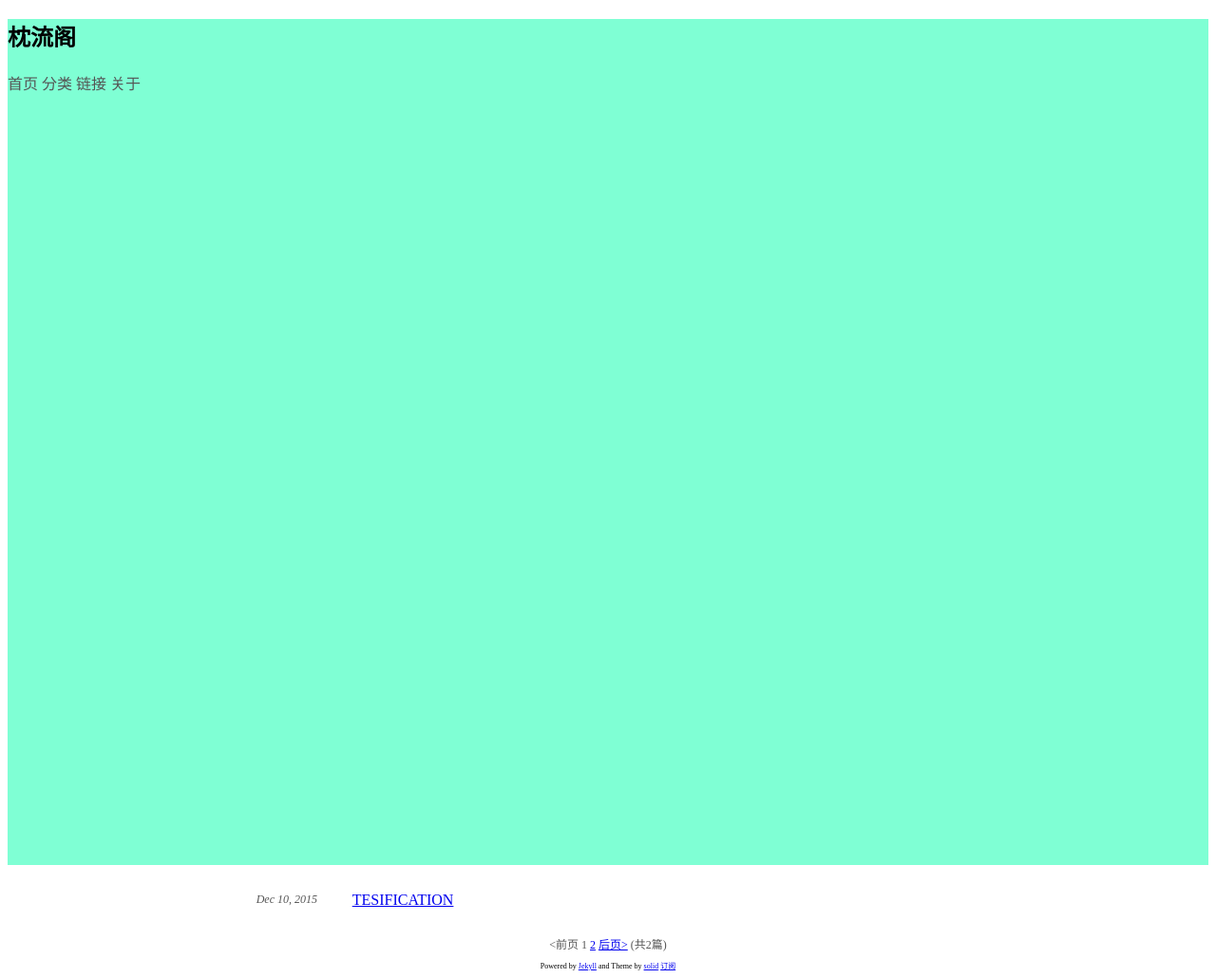
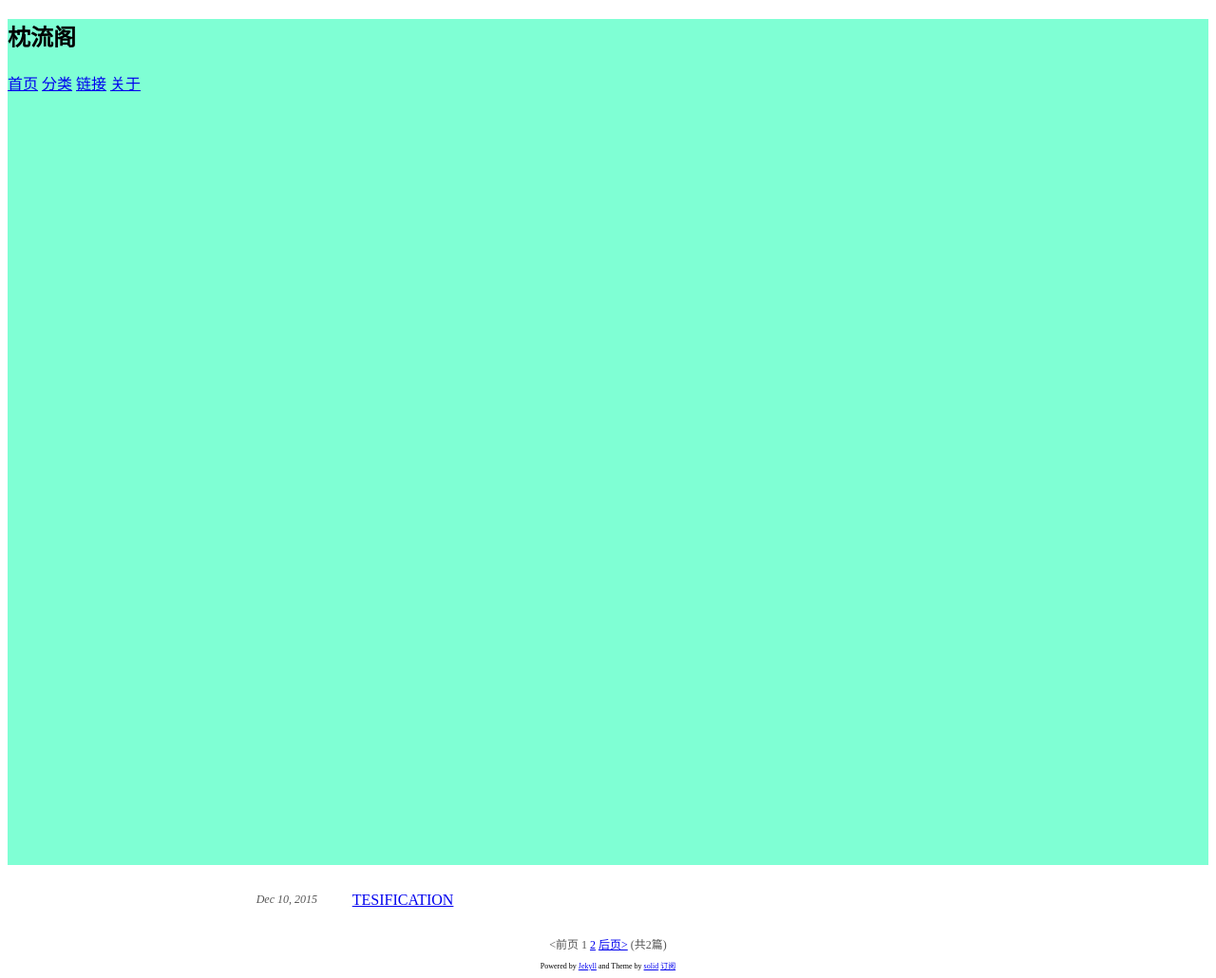
Before and after one commit to Makuraryu/Makuraryu.github.io, a Jekyll site: the page built from index.html, in a window 1280 px wide. Shown: the whole page at 95% size. Built offline with Jekyll 4.4.1, drawn with Linux system fonts in a browser that asks for light colours; the list of posts is cut into pages by our own code.

Commit message:
Add files via upload

```diff
--- a/css/default.css
+++ b/css/default.css
@@ -57,29 +57,6 @@ pre code {
 div.tag_cloud a {
   word-wrap: normal;
   word-break: normal;
-}
-
-div.nav a {
-  text-decoration: none;
-  color: #555;
-}
-
-div.nav a:hover {
-  background-color: LightGrey;
-  color: #ffffff;
-}
-
-
-
-div.nav_rss {
-  width: 20%;
-  text-align: right;
-  float: right;
-}
-
-div.nav_nav {
-  width: 80%;
-  float: left;
 }
 
 img {
--- a/css/small.css
+++ b/css/small.css
@@ -1,26 +1,4 @@
 
-
-div.nav {
-  width: 100%;
-  padding: 0 0 0 0;
-  border: 1px solid #d4d4d4;
-}
-
-div.nav a {
-  padding: 0.25em 0.75em;
-}
-
-div.nav_nav {
-  width: 100%;
-}
-
-div.nav_rss {
-  display: none;
-}
-
-a.nav_a1 {
-  background: #d4d4d4;
-}
 
 div.overview {
   margin: 1.5em 0 1.5em 0.75em;
```
